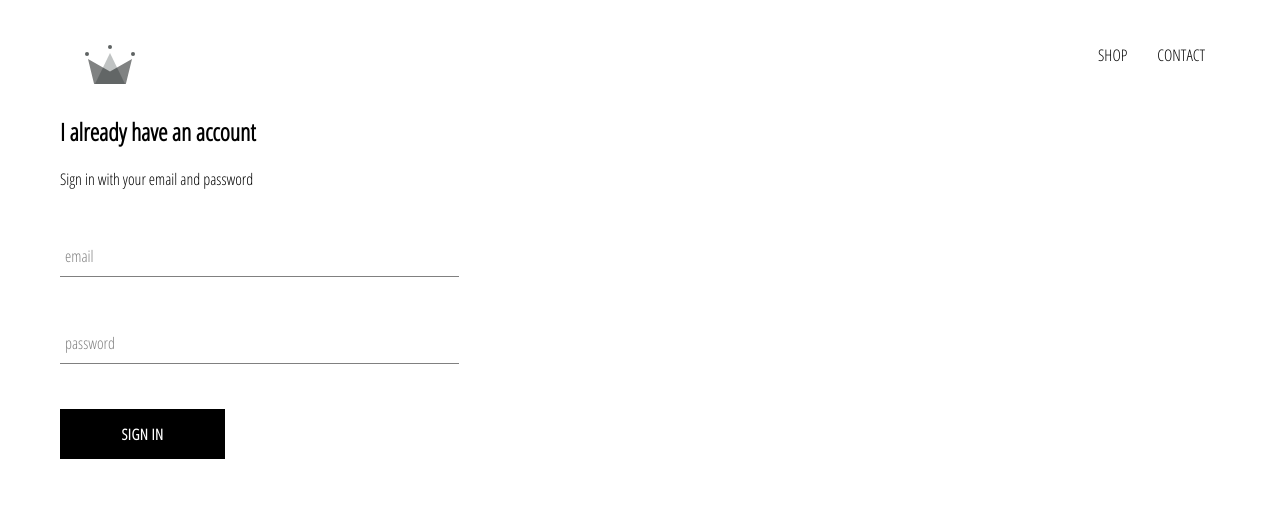
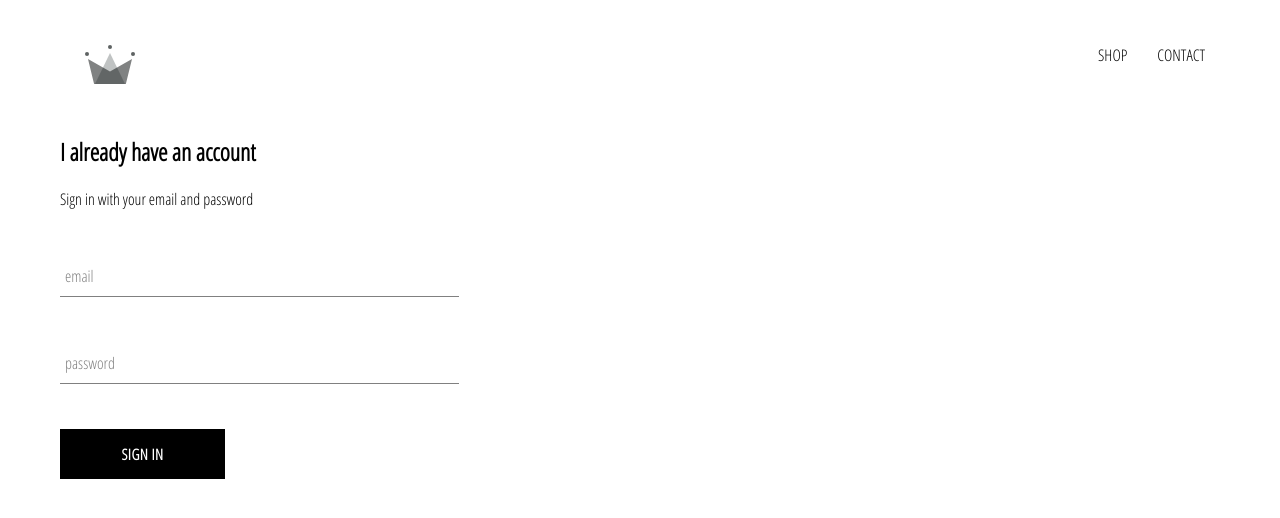
Before and after one commit to jordanmisiura/crwn-clothing, a React (Create React App) app: page /signin in a window 1280 px wide. Shown: the top 518 px of the page. Built offline with nearby package versions, Linux system fonts and the light colour scheme.

Commit message:
Update sign-in.styles.scss

```diff
--- a/src/components/sign-in/sign-in.styles.scss
+++ b/src/components/sign-in/sign-in.styles.scss
@@ -1,3 +1,9 @@
 .sign-in {
     width: 30vw;
+    display: flex;
+    flex-direction: column;
+
+    .title {
+        margin: 10px 0px;
+    }
 }
```
